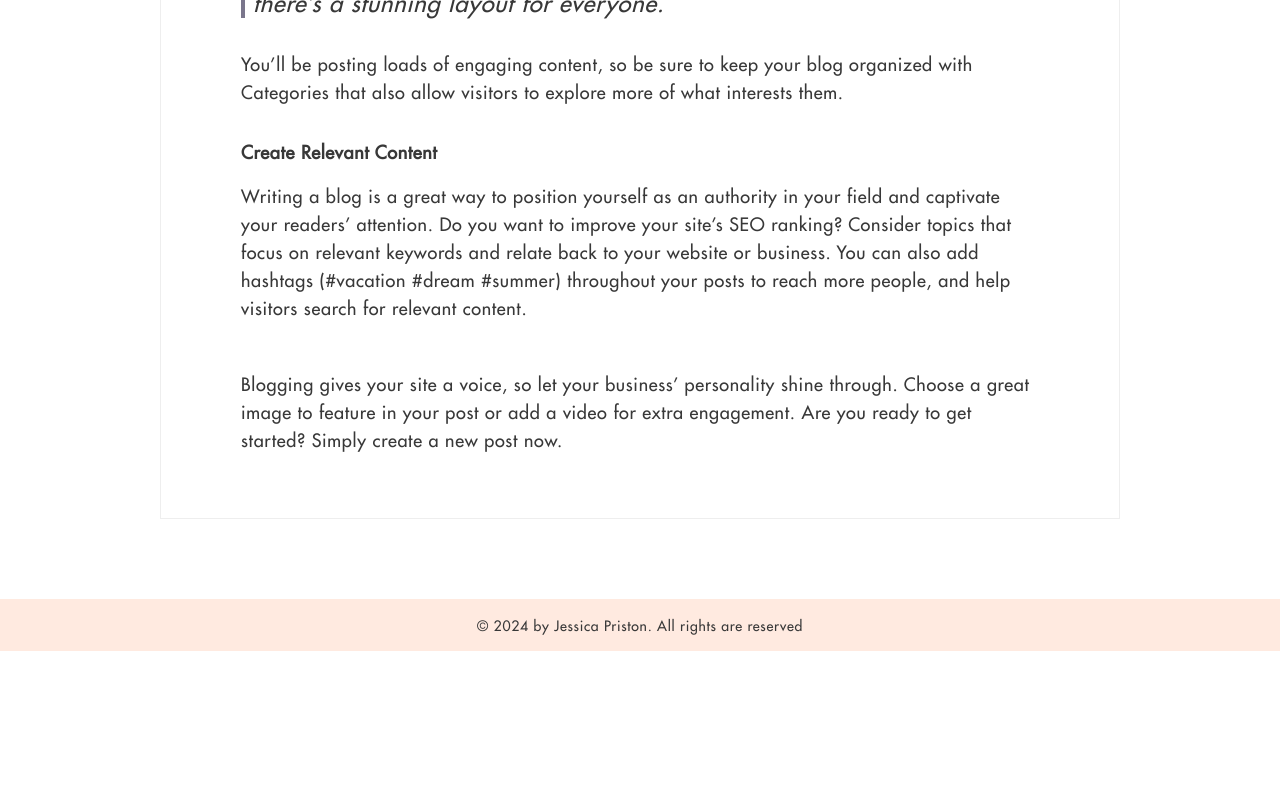
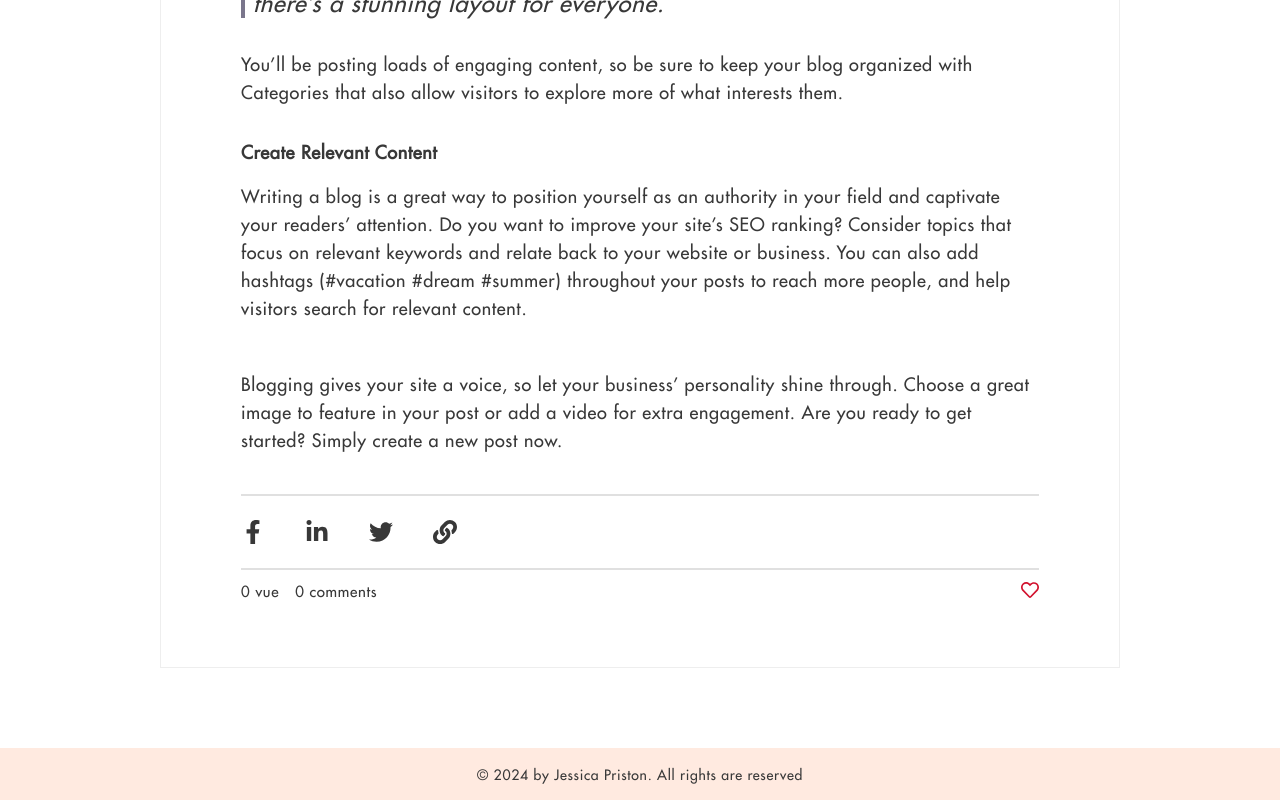
Before and after one commit to shathipaul/journalist-portfolio-website, a Next.js app: page /articles/1 in a window 1280 px wide. Shown: the part 1231-2031 px from the top of the page. Before the commit the page ends 1882 px from the top, so only its background shows below. Built offline with nearby package versions, Linux system fonts and the light colour scheme.

Commit message:
added articlel footer

```diff
--- /dev/null
+++ b/src/components/articles/ArticleFooter.tsx
@@ -0,0 +1,40 @@
+import { useState } from "react";
+import {
+  FaFacebookF,
+  FaLinkedinIn,
+  FaTwitter,
+  FaLink,
+  FaHeart,
+  FaRegHeart,
+} from "react-icons/fa";
+const ArticleFooter = () => {
+  const [isLiked, setIsLiked] = useState(false);
+
+  const toggleLike = () => {
+    setIsLiked(!isLiked);
+  };
+  return (
+    <div className="mt-10">
+      <div className="flex items-center gap-10 py-6 text-2xl border-y-2 border-semiGray ">
+        <FaFacebookF className="hover:text-gray" />
+        <FaLinkedinIn className="hover:text-gray" />
+        <FaTwitter className="hover:text-gray" />
+        <FaLink className="hover:text-gray" />
+      </div>
+
+      <div className="mt-2 flex justify-between items-center">
+        <div className="flex gap-4">
+          <p>0 vue</p>
+          <p>0 comments</p>
+        </div>
+        <div className="flex justify-end text-lg text-red">
+          <button onClick={toggleLike}>
+            {isLiked ? <FaHeart /> : <FaRegHeart />}
+          </button>
+        </div>
+      </div>
+    </div>
+  );
+};
+
+export default ArticleFooter;
--- a/src/pages/articles/[articleId].tsx
+++ b/src/pages/articles/[articleId].tsx
@@ -1,4 +1,5 @@
 import ArticleDetail from "@/components/articles/ArticleDetail";
+import ArticleFooter from "@/components/articles/ArticleFooter";
 import Layout from "@/layout/Layout";
 import { useRouter } from "next/router";
 import React, { ReactElement, useEffect, useState } from "react";
@@ -45,6 +46,7 @@ const ArticleDetails = () => {
   return (
     <div className="max-w-[960px] m-auto border border-lightGray py-16 px-20 my-20">
       <ArticleDetail article={article} />
+      <ArticleFooter />
     </div>
   );
 };
--- a/tailwind.config.ts
+++ b/tailwind.config.ts
@@ -26,6 +26,7 @@ module.exports = {
       secondary: "#FFEAE0",
       black: "#000000",
       white: "#ffffff",
+      red: "#D2122E",
       gray: "#7A768C",
       semiGray: "#E0E0E0",
       lightGray: "#EEEEEE",
```
